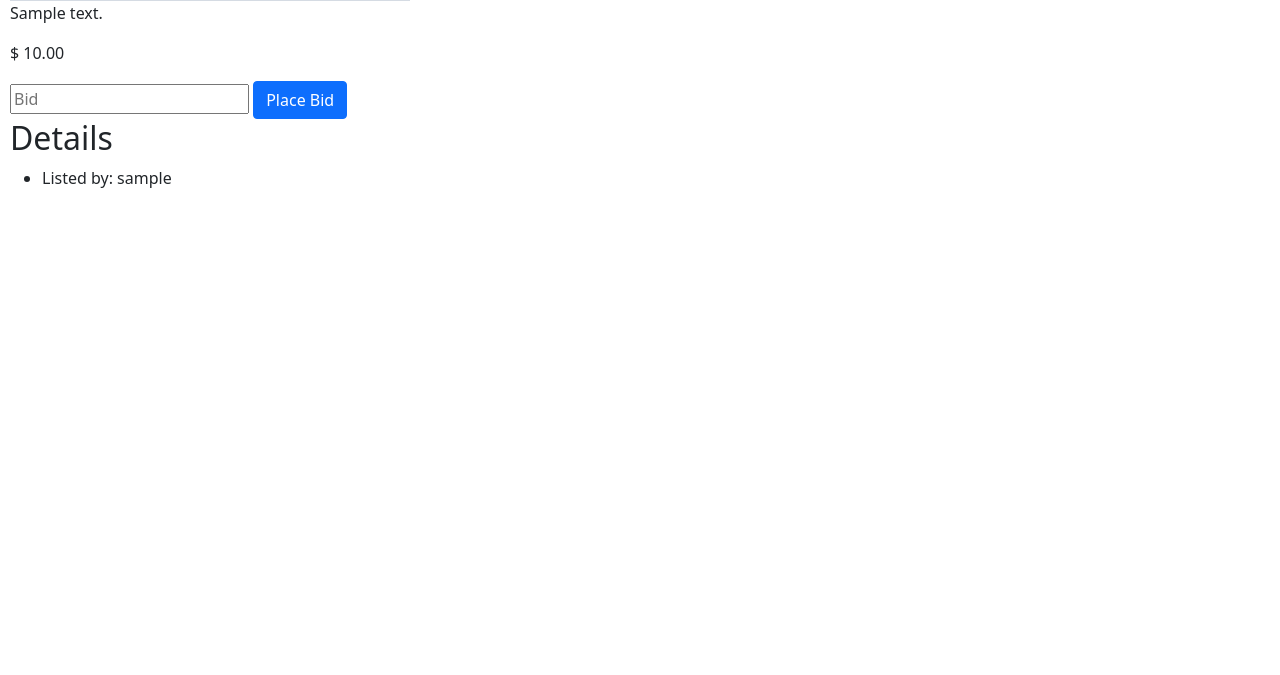
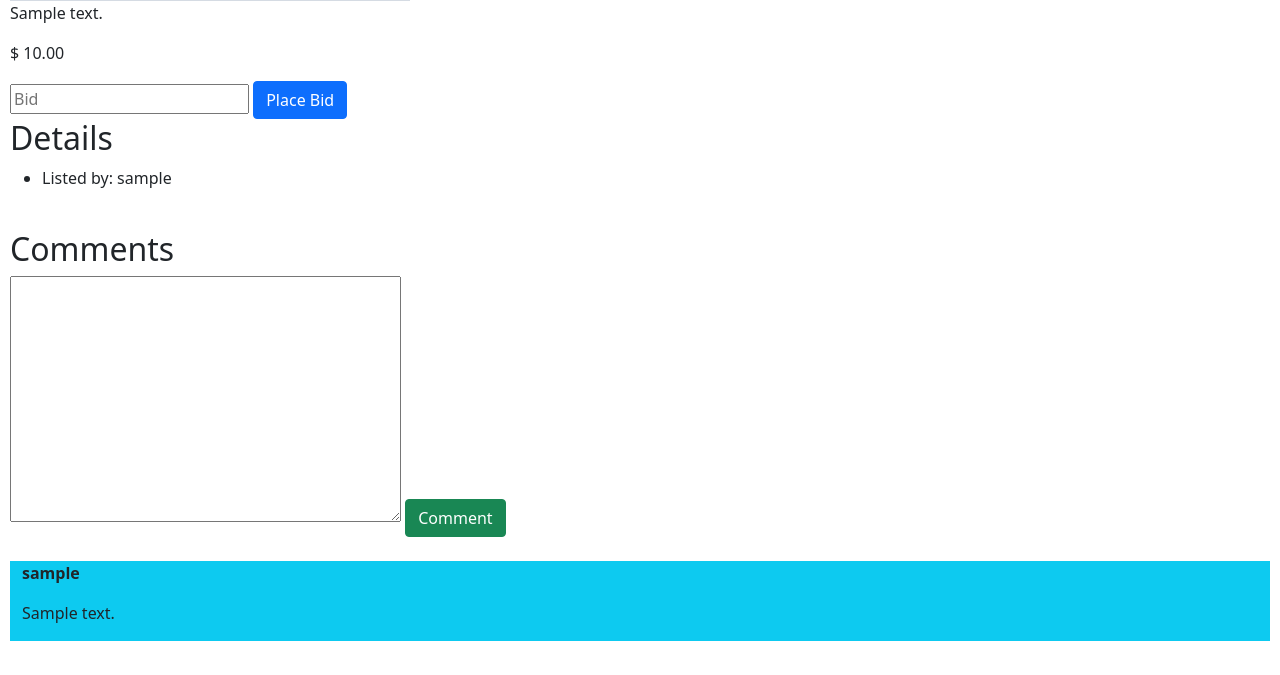
Before and after one commit to porphyrogennitos/commerce, a Django app: page /listing/1 in a window 1280 px wide. Shown: the part 539-1214 px from the top of the page. Before the commit the page ends 727 px from the top, so only its background shows below. Run offline with Django 3.2, Linux system fonts and the light colour scheme; tables that the repository leaves empty hold one stand-in row (values such as "Sample post"); grey boxes marked "Sample" are stand-in pictures.

Commit message:
Show comments

```diff
--- a/auctions/forms.py
+++ b/auctions/forms.py
@@ -18,3 +18,7 @@ class BidForm(forms.Form):
             'placeholder': 'Bid'
         }
     ))
+
+
+class CommentForm(forms.Form):
+    comment = forms.CharField(label='', max_length=300, widget=forms.Textarea)
--- a/auctions/models.py
+++ b/auctions/models.py
@@ -33,6 +33,9 @@ class Comment(models.Model):
     listings = models.ManyToManyField(Listing, blank=True)
     comment = models.TextField()
 
+    def __str__(self):
+        return f"{self.user}, {self.listings}, {self.comment}"
+
 
 class Watchlist(models.Model):
     user = models.ForeignKey(User, on_delete=models.CASCADE, related_name="user_watchlist")
--- a/auctions/templates/auctions/listing.html
+++ b/auctions/templates/auctions/listing.html
@@ -50,4 +50,25 @@
     <li>Listed by: {{ username }}</li>
 </ul>
 {% endif %}
+<br>
+<h2>Comments</h2>
+<form action="{% url 'listing' pk %}" method="post">
+    {% csrf_token %}
+    {{ comment }}
+    <button class="btn btn-success type=" submit" name="comment_submit">Comment</button>
+</form>
+
+<br>
+
+
+<div class="container-fluid">
+    {% for comment in comments %}
+    <div class="row bg-info">
+        <p class="fw-bold">{{ comment.user }}</p>
+        <p>{{ comment.comment }}</p>
+    </div>
+
+    <br>
+    {% endfor %}
+</div>
 {% endblock %}
--- a/auctions/views.py
+++ b/auctions/views.py
@@ -1,3 +1,4 @@
+import re
 from django.contrib import messages
 from django.contrib.auth import authenticate, login, logout
 from django.db import IntegrityError
@@ -95,6 +96,25 @@ def listing(request, id):
 
     if request.method == "POST":
 
+        # If user commented
+        if "comment_submit" in request.POST:
+            form = CommentForm(request.POST)
+
+            if form.is_valid():
+                comment = form.cleaned_data['comment']
+                listing = Listing.objects.get(pk=id)
+
+                # print(Comment.objects.get(pk=2).listings.all())
+                # comment_obj, created = Comment.objects.get_or_create(user=user)
+
+
+                return HttpResponse('Yes!')
+            else:
+                # print(form.errors.as_data())
+                return render(request, "auctions/listing.html", {
+                    "comment": form
+                })
+
         # If user pressed "Close Auction".
         if "close" in request.POST:
             listing = Listing.objects.get(id=id)
@@ -132,6 +152,9 @@ def listing(request, id):
                 return HttpResponseRedirect(reverse('listing', args=[id]))
     else:
         listing = Listing.objects.get(pk=id)
+        print(Comment.objects.get(pk=id).comment)
+        comments = Comment.objects.filter(listings__id=id)
+        print(comments)
 
         # Check if item is in watchlist
         if Watchlist.objects.filter(user=user.id).filter(listings__id=id).exists():
@@ -163,7 +186,9 @@ def listing(request, id):
                         "button": button,
                         "close": close,
                         "active": listing.active,
-                        "message": "You have the highest bid."
+                        "message": "You have the highest bid.",
+                        "comment": CommentForm(),
+                        'comments': comments
                     })
                 else:
                     return render(request, "auctions/listing.html", {
@@ -175,7 +200,9 @@ def listing(request, id):
                         "form": BidForm(),
                         "button": button,
                         "active": listing.active,
-                        "close": close
+                        "close": close,
+                        "comment": CommentForm(),
+                        'comments': comments
                     })
 
             return render(request, "auctions/listing.html", {
@@ -187,7 +214,9 @@ def listing(request, id):
                 "form": BidForm(),
                 "button": button,
                 "active": listing.active,
-                "close": close
+                "close": close,
+                "comment": CommentForm(),
+                'comments': comments
             })
         else:
             username = listing.user.username
@@ -208,7 +237,9 @@ def listing(request, id):
                         "form": BidForm(),
                         "button": button,
                         "active": listing.active,
-                        "message": "You have the highest bid."
+                        "message": "You have the highest bid.",
+                        "comment": CommentForm(),
+                        'comments': comments
                     })
                 else:
                     return render(request, "auctions/listing.html", {
@@ -221,6 +252,8 @@ def listing(request, id):
                         "form": BidForm(),
                         "active": listing.active,
                         "button": button,
+                        "comment": CommentForm(),
+                        'comments': comments
                     })
 
             return render(request, "auctions/listing.html", {
@@ -233,6 +266,8 @@ def listing(request, id):
                 "form": BidForm(),
                 "active": listing.active,
                 "button": button,
+                "comment": CommentForm(),
+                'comments': comments
             })
 
 
```
Also changed, not shown: auctions/migrations/0002_listing_watchlist_comment_bid.py, auctions/migrations/0003_alter_bid_bid.py (deleted), auctions/migrations/0004_listing_active.py (deleted).
